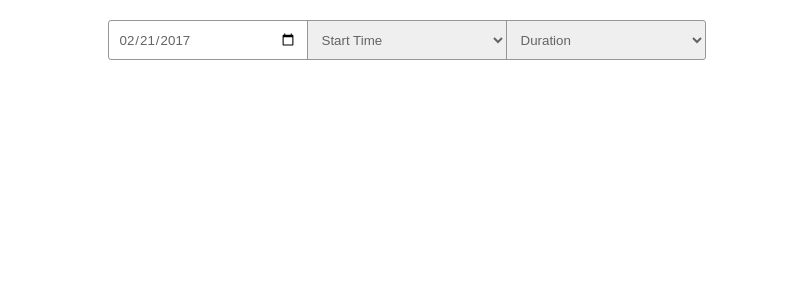
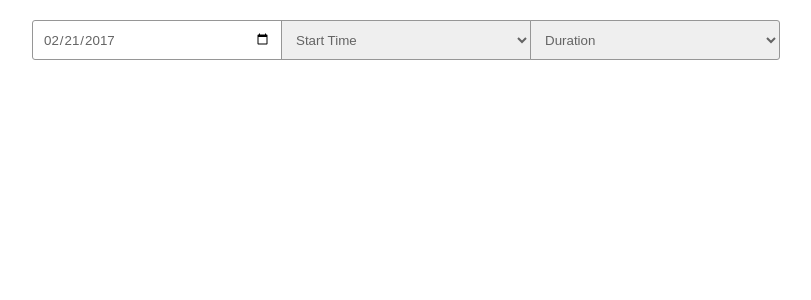
Before and after one commit to GroverW/frontend-tests, a React (Create React App) app in the folder time-availability-pills/: page / in a window 1280 px wide. Shown: the top 300 px of the page, without its empty margins (234-1045 px from the left). Built offline with nearby package versions, Linux system fonts and the light colour scheme.

Commit message:
updated element widths for MeetingForm

```diff
--- a/time-availability-pills/src/MeetingForm.css
+++ b/time-availability-pills/src/MeetingForm.css
@@ -1,3 +1,7 @@
+.MeetingForm {
+  width: 748px;
+}
+
 input:first-child, select:first-child {
   border-radius: 3px 0px 0px 3px;
 }
@@ -12,7 +16,7 @@ input, select {
   margin-right: -1px;
   color: rgb(100, 100, 100);
   box-sizing: border-box;
-  width: 200px;
+  width: 250px;
   padding: 8px 10px;
   height: 40px;
 }
```
